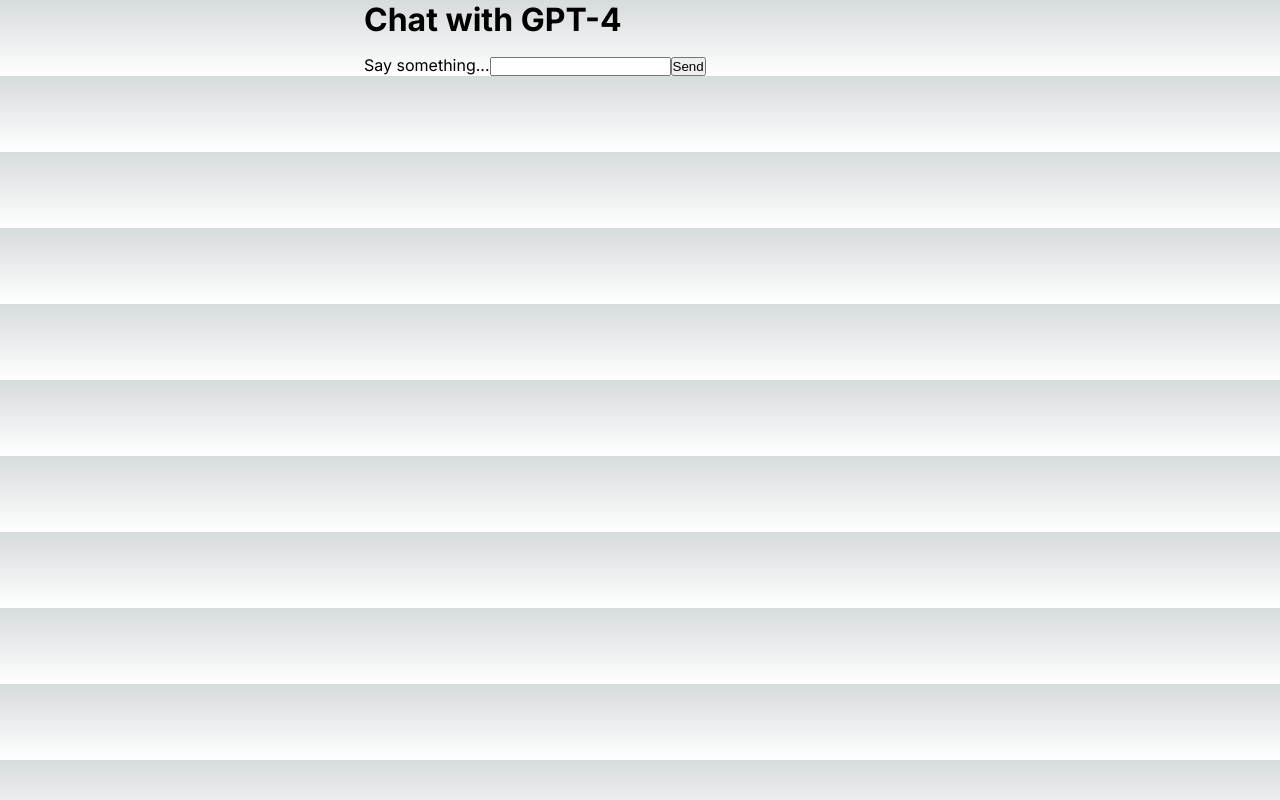
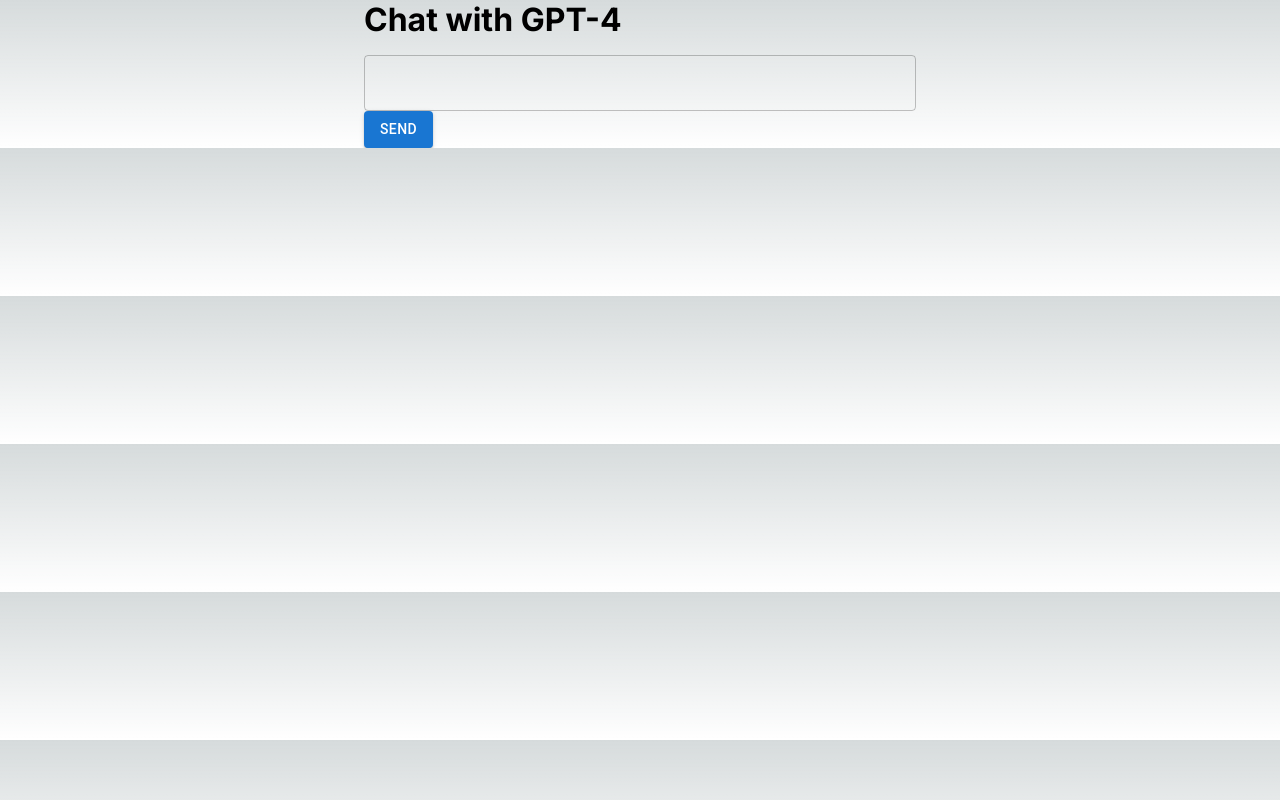
Before and after one commit to kazusoga/learning-support, a Next.js app: page / in a window 1280 px wide. Built offline with nearby package versions, Linux system fonts and the light colour scheme.

Commit message:
fix: 入力欄を MUI を使用して書き換え

```diff
--- a/app/page.tsx
+++ b/app/page.tsx
@@ -1,6 +1,13 @@
 "use client";
 import React from "react";
-import { Container, List, ListItem, ListItemText } from "@mui/material";
+import {
+  Container,
+  List,
+  ListItem,
+  ListItemText,
+  TextField,
+  Button,
+} from "@mui/material";
 // https://sdk.vercel.ai/docs/api-reference/use-chat
 import { useChat } from "ai/react";
 
@@ -21,11 +28,15 @@
         ))}
       </List>
       <form onSubmit={handleSubmit}>
-        <label>
-          Say something...
-          <input value={input} onChange={handleInputChange} />
-        </label>
-        <button type="submit">Send</button>
+        <TextField
+          fullWidth
+          variant="outlined"
+          value={input}
+          onChange={handleInputChange}
+        />
+        <Button type="submit" variant="contained" color="primary">
+          Send
+        </Button>
       </form>
     </Container>
   );
```
